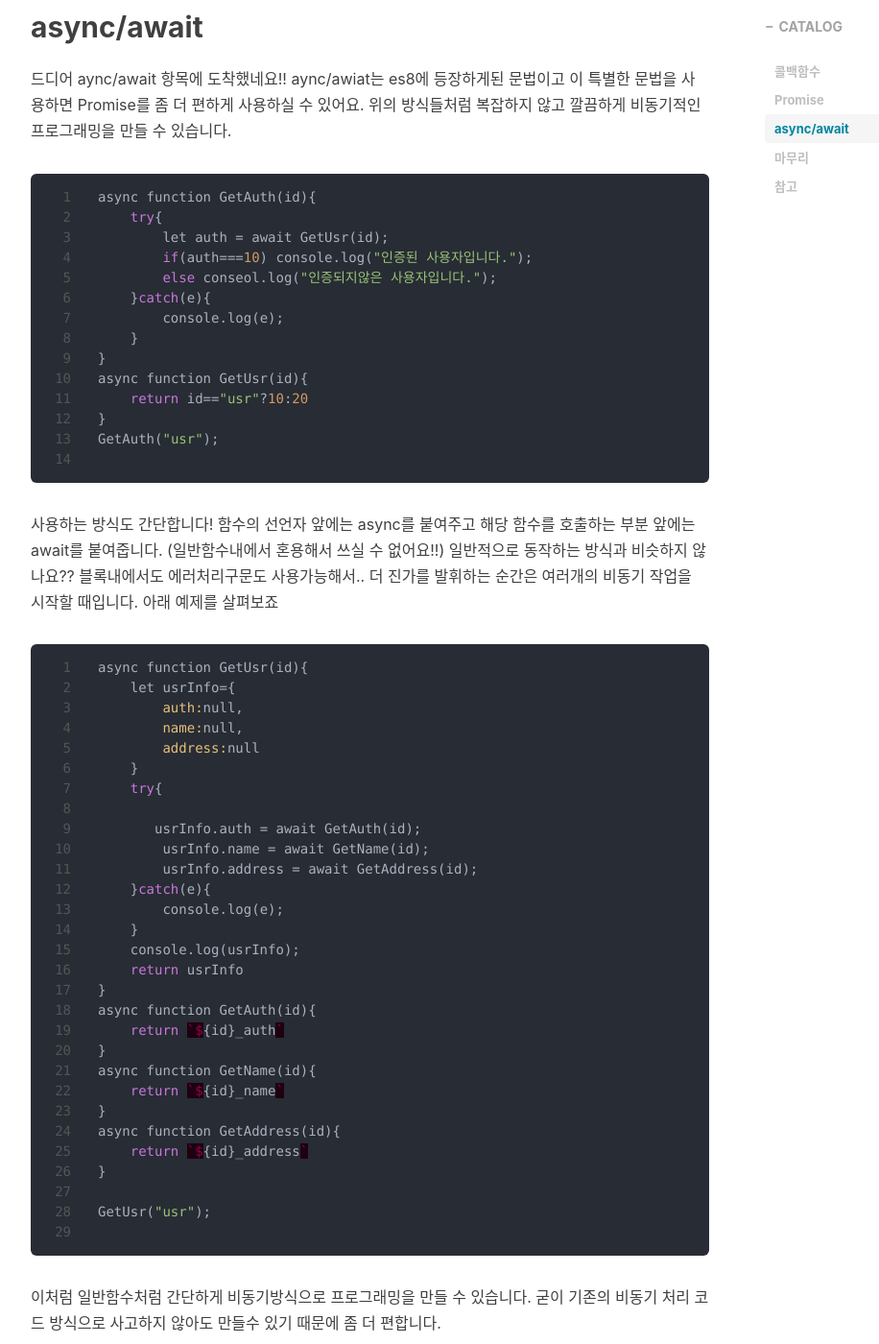
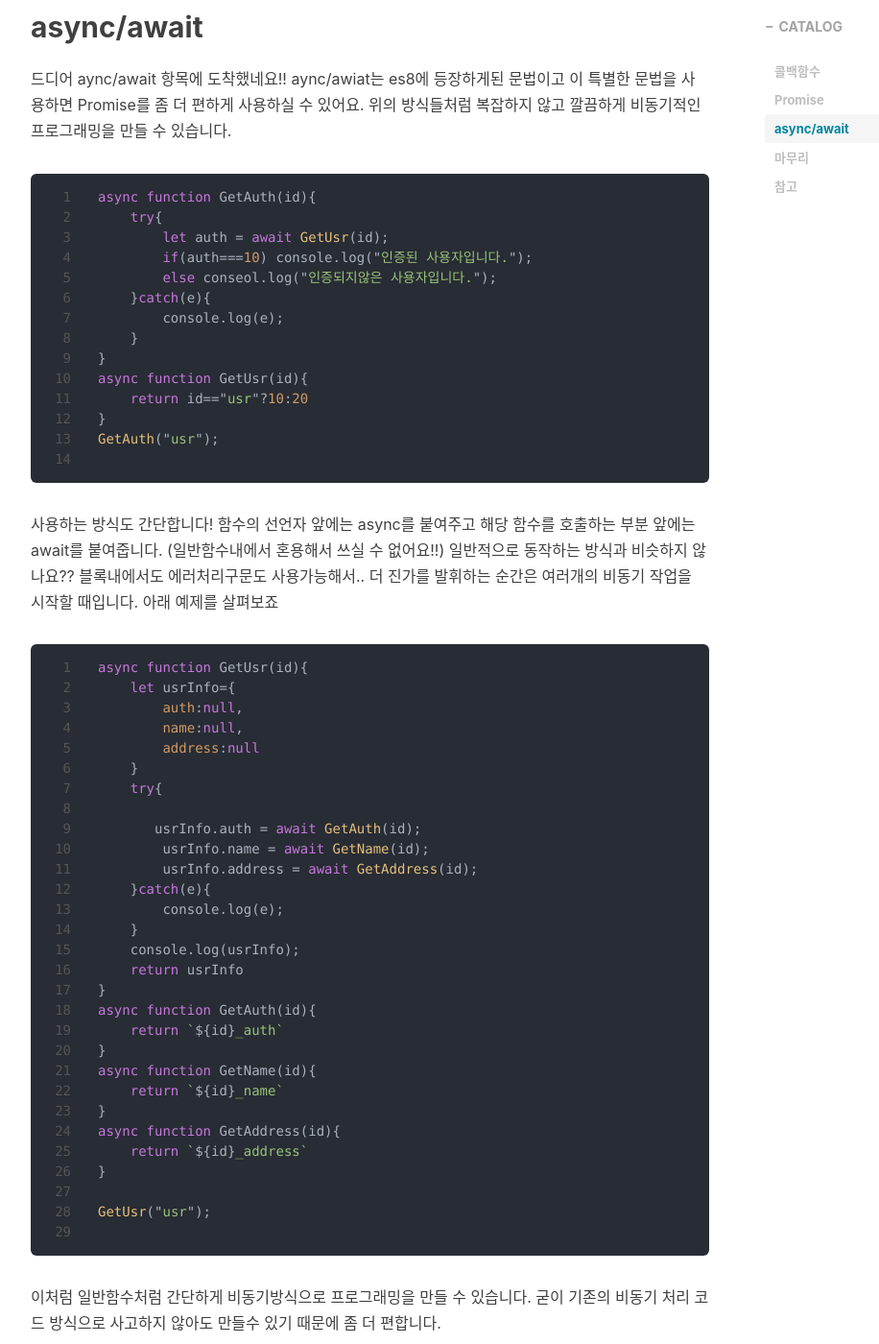
Before and after one commit to lss3070/Room19, a Jekyll site: the page built from _posts/2021-01-30-[Javascript]-Javascript에서의 비동기.md, in a window 1280 px wide and 1400 px high, scrolled down 5971 px. Shown: the whole window at 96% size, without its empty margins (233-1149 px from the left). Built offline with Jekyll 4.4.1, drawn with Linux system fonts in a browser that asks for light colours; nearby versions of some CDN libraries; library files that are not in the unit come from our copies; comment, search, counter and statistics services are not loaded; some of the changed text lies outside the part shown.

Commit message:
javasciprt acync posting update

````diff
--- a/_posts/2021-01-30-[Javascript]-Javascript에서의 비동기.md
+++ b/_posts/2021-01-30-[Javascript]-Javascript에서의 비동기.md
@@ -34,7 +34,7 @@
 자바스크립트에서의 비동기 프로그래밍을 처리하는 방식은 크게 3가지가 있습니다. 콜백함수로,Promise,async/await 이 3가지를 살펴보기 앞서 간단하게 자바스크립트 비동기프로그래밍에 대해 살펴보죠
 
 
-```cpp
+```js
 console.log(`before ${new Date()}`);
 function After(){
     console.log(`after ${new Date()}`)
@@ -66,7 +66,7 @@
 콜백함수를 이용해서 비동기프로그래밍을 구현하는것은 완벽하지도 않고 오래된 매커니즘입니다.
 만약 한번에 여러가지의 콜백함수가 중첩이 되어있다면 관리하는데 상당히 어려워질겁니다.아래 예제를 살펴보죠
 
-```cpp
+```js
     first(function(){
         second(function(){
             thrid(function(){
@@ -82,7 +82,7 @@
 먄약 저기서 에러라도 난다면 읽기 힘들뿐더러 코드를 수정하는데 짜증만 날 것입니다.
 또 다른 문제를 살펴보죠.
 
-```cpp
+```js
 
 const fs = require('fs');
 function read(){
@@ -114,7 +114,7 @@
 
 간단한 에제를 살펴보죠
 
-```cpp
+```js
 function start(param){
     return new Promise(function(resolve,reject){
         if(param=="ok"){
@@ -148,7 +148,7 @@
 Reject : 실패
 
 Pending(대기)
-```cpp
+```js
 return new Promise(function(resolve,reject){
     ///
 })
@@ -157,7 +157,7 @@
 new Promise()메서드를 호출할 때엔 콜백함수를 선언할 수 있고 콜백함수의 인자값은 resolve와 reject입니다.
 
 Pending(이행)
-```cpp
+```js
 function Pending(){
 return new Promise(function(resolve,reject){
     resolve();
@@ -172,7 +172,7 @@
 
 
 Rejected(실패)
-```cpp
+```js
 function Rejected() {
   return new Promise(function(resolve, reject) {
     reject(new Error("error!!"));
@@ -193,7 +193,7 @@
 이제 promise에 대한 기본사항도 알아보았으니 Promise를 이용하여 연속적으로 비동기 동작을 하는 함수를
 만들어보죠
 
-```cpp
+```js
 
 new Promise(function(resolve,reject){
     setTimeout(function(){
@@ -229,7 +229,7 @@
 드디어 aync/await 항목에 도착했네요!!
 aync/awiat는 es8에 등장하게된 문법이고 이 특별한 문법을 사용하면 Promise를 좀 더 편하게 사용하실 수 있어요. 위의 방식들처럼 복잡하지 않고 깔끔하게 비동기적인 프로그래밍을 만들 수 있습니다.
 
-```cpp
+```js
 async function GetAuth(id){
     try{
         let auth = await GetUsr(id);
@@ -249,7 +249,7 @@
 일반적으로 동작하는 방식과 비슷하지 않나요?? 블록내에서도 에러처리구문도 사용가능해서..
  더 진가를 발휘하는 순간은 여러개의 비동기 작업을 시작할 때입니다. 아래 예제를 살펴보죠
 
-```cpp
+```js
 async function GetUsr(id){
     let usrInfo={
         auth:null,
````
